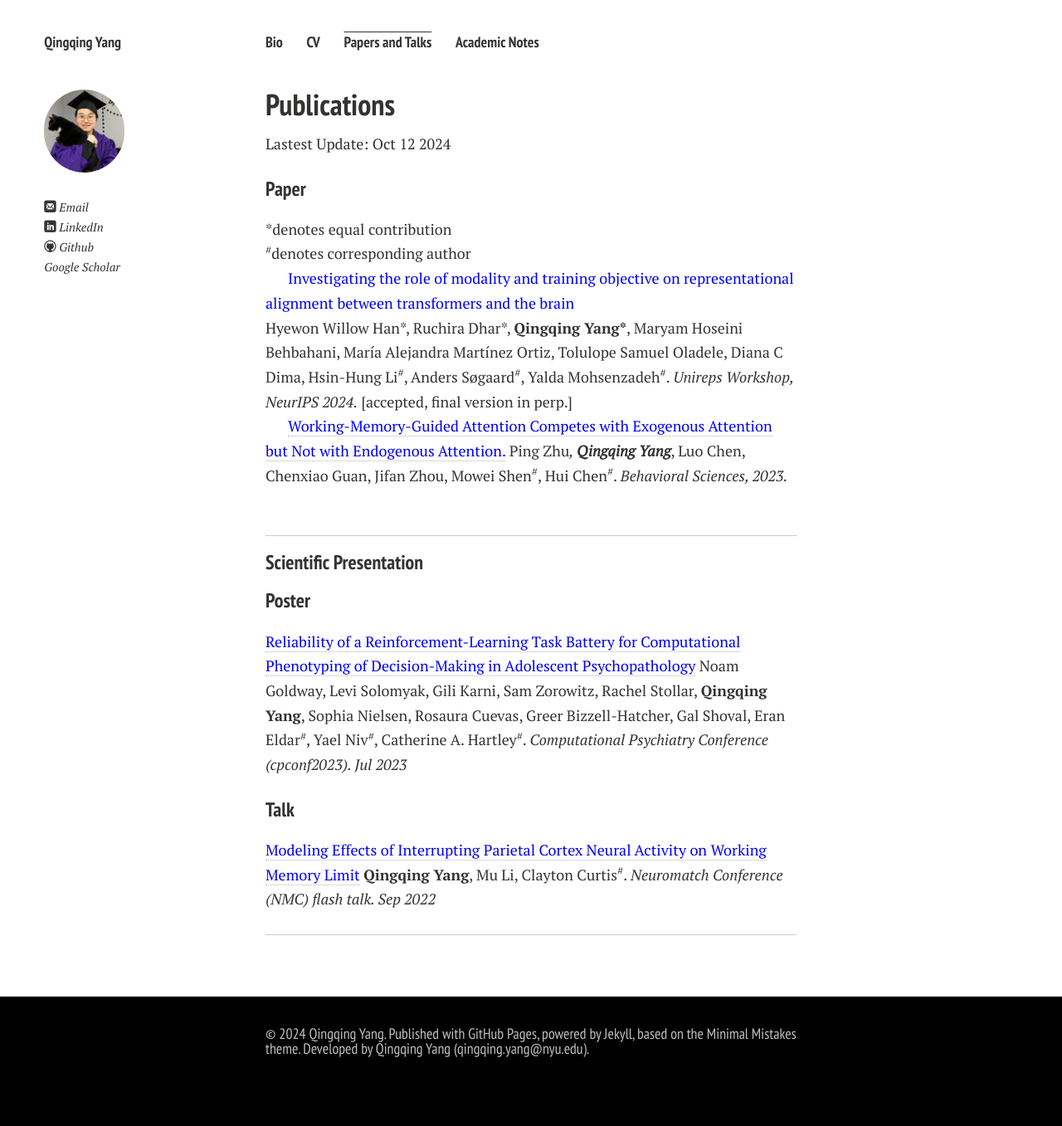
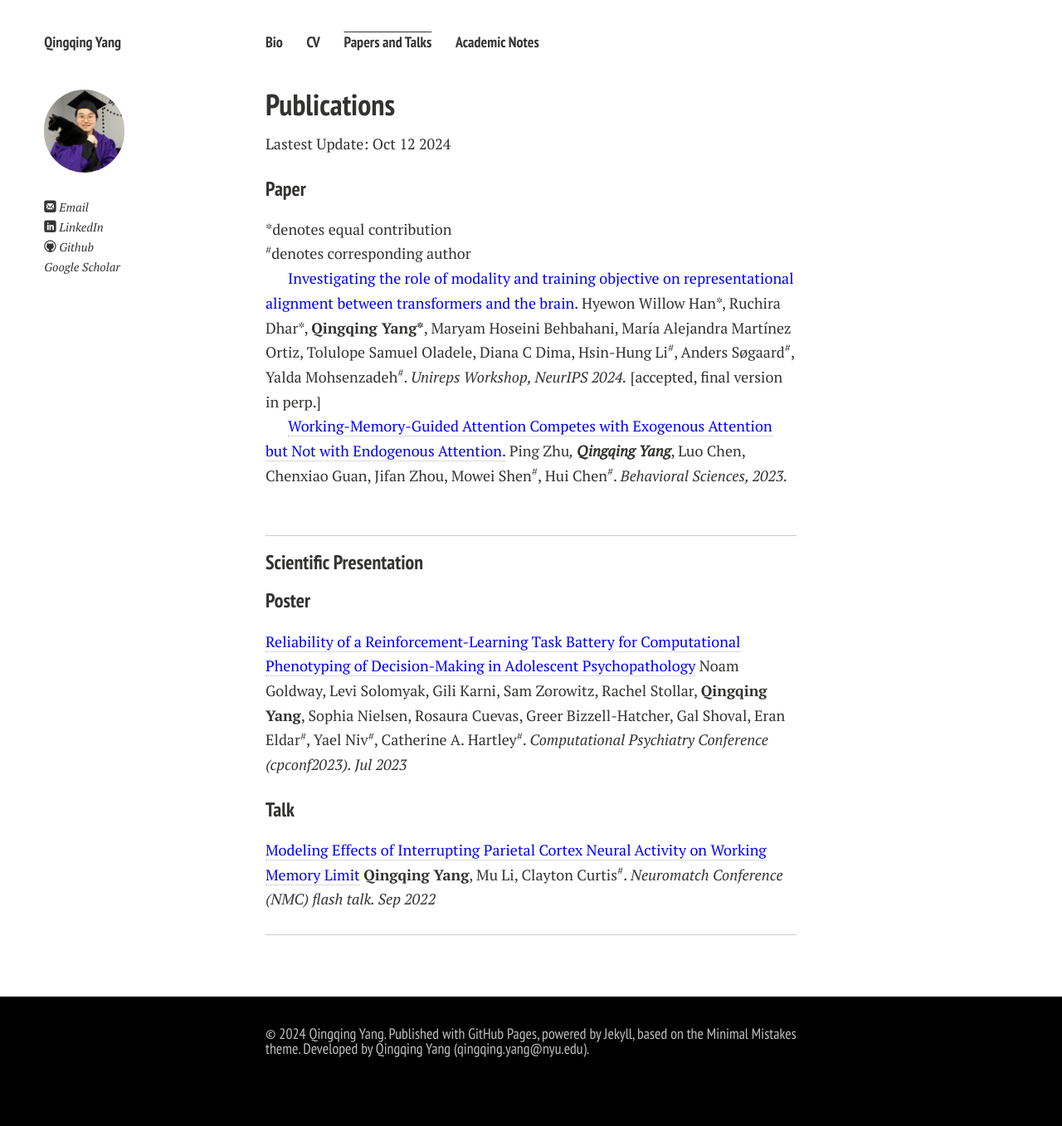
Before and after one commit to Qingqing-Yang-177/Qingqing-Yang-177.github.io, a Jekyll site: the page built from publications.md, in a window 1280 px wide. Shown: the whole page at 83% size. Built offline with Jekyll 4.4.1, drawn with Linux system fonts in a browser that asks for light colours; nearby versions of some CDN libraries; comment, search, counter and statistics services are not loaded; a style sheet for code colours, icons or effects is not loaded.

Commit message:
Update publications.md

```diff
--- a/publications.md
+++ b/publications.md
@@ -14,8 +14,7 @@ Lastest Update: Oct 12 2024
 <br>
 
 
-<span style="color: blue;">Investigating the role of modality and training objective on representational alignment between transformers and the brain</span>
-Hyewon Willow Han\*, Ruchira Dhar\*, **Qingqing Yang\***, Maryam Hoseini Behbahani, María Alejandra Martínez Ortiz, Tolulope Samuel Oladele, Diana C Dima, Hsin-Hung Li<sup>#</sup>, Anders Søgaard<sup>#</sup>, Yalda Mohsenzadeh<sup>#</sup>. _Unireps Workshop, NeurIPS 2024._ [accepted, final version in perp.]
+<span style="color: blue;">Investigating the role of modality and training objective on representational alignment between transformers and the brain.</span> Hyewon Willow Han\*, Ruchira Dhar\*, **Qingqing Yang\***, Maryam Hoseini Behbahani, María Alejandra Martínez Ortiz, Tolulope Samuel Oladele, Diana C Dima, Hsin-Hung Li<sup>#</sup>, Anders Søgaard<sup>#</sup>, Yalda Mohsenzadeh<sup>#</sup>. _Unireps Workshop, NeurIPS 2024._ [accepted, final version in perp.]
 <br>
 
 
```
